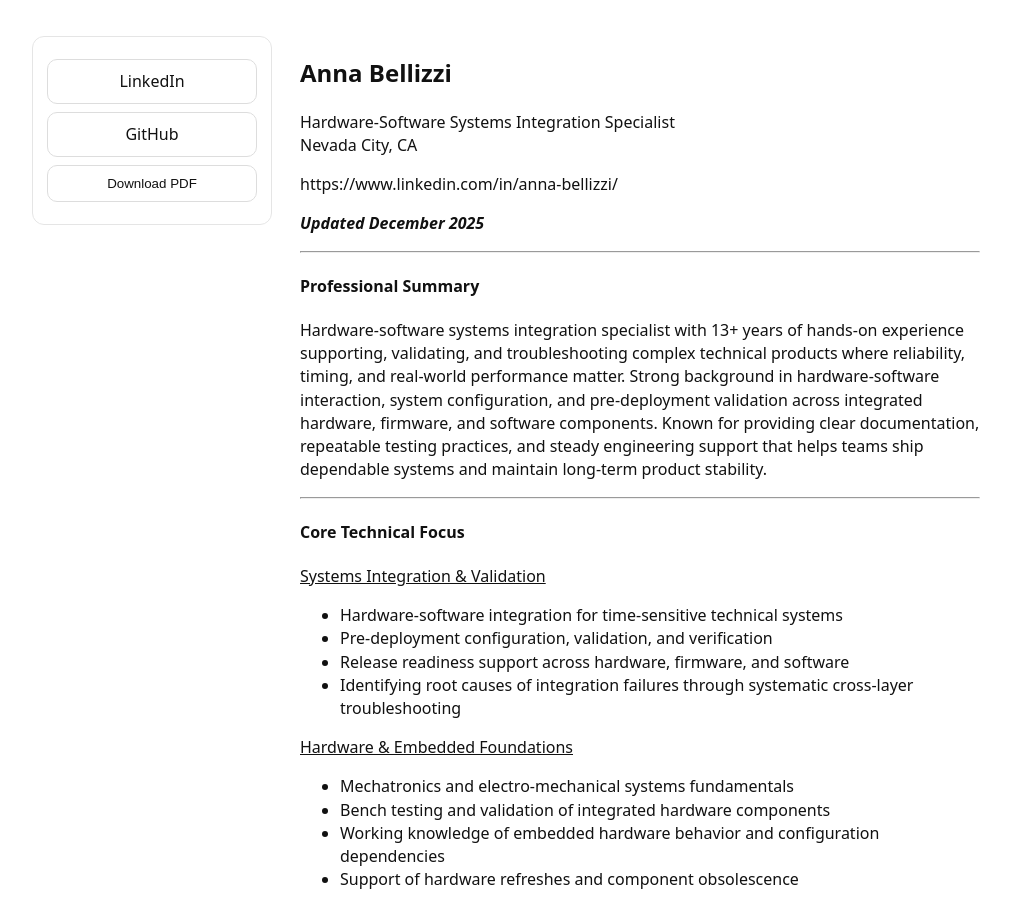
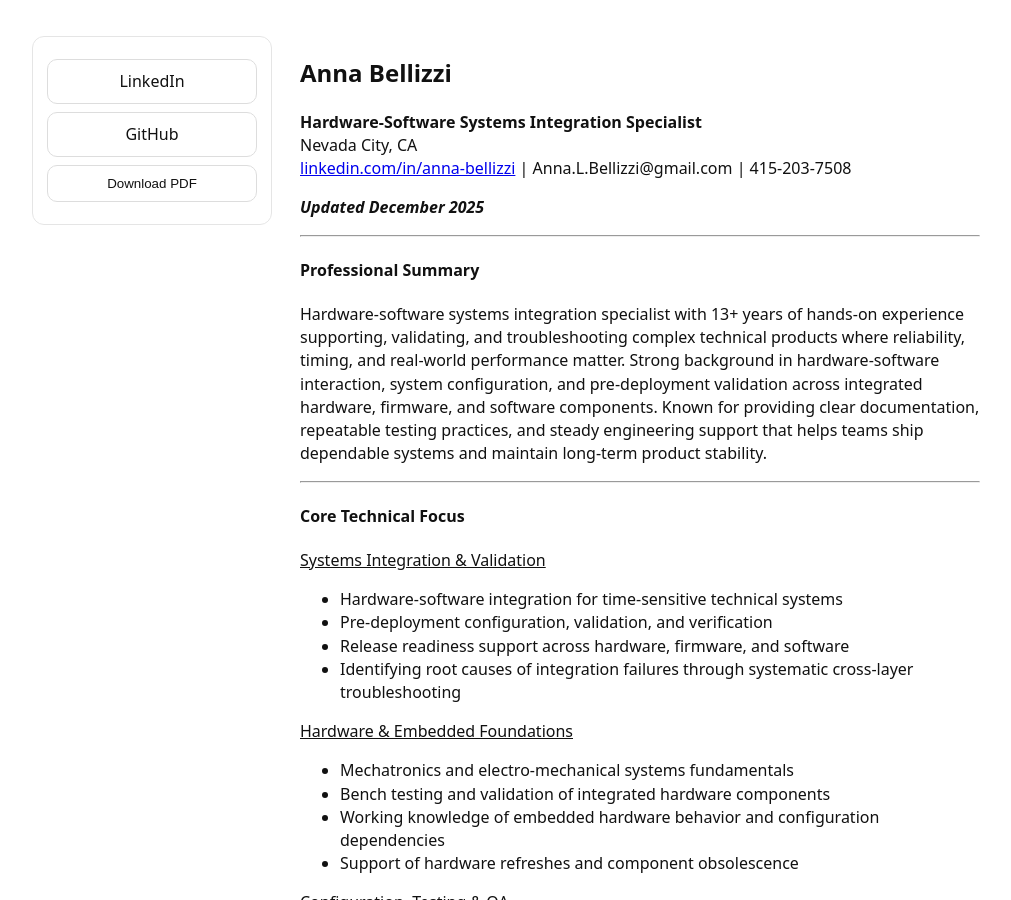
Before and after one commit to jostagirl/PublicResume, a Jekyll site: the page built from v/GrassValley/index.md, in a window 1280 px wide and 900 px high. Shown: the whole window, without its empty margins (134-1145 px from the left). Built offline with Jekyll 4.4.1, drawn with Linux system fonts in a browser that asks for light colours; our own code applies the rules of GitHub Pages for plain Markdown files.

Commit message:
Publish resume site update

```diff
--- a/v/GrassValley/index.md
+++ b/v/GrassValley/index.md
@@ -2,11 +2,11 @@
 title: Anna Bellizzi | Resume
 css: /PublicResume/assets/style.css
 ---
-## Anna Bellizzi
-Hardware-Software Systems Integration Specialist
-Nevada City, CA
+<h2>Anna Bellizzi</h2>
 
-https://www.linkedin.com/in/anna-bellizzi/
+<strong>Hardware-Software Systems Integration Specialist</strong><br/>
+Nevada City, CA<br/>
+<a href="https://www.linkedin.com/in/anna-bellizzi/">linkedin.com/in/anna-bellizzi</a> | Anna.L.Bellizzi@gmail.com | 415-203-7508
 
 ***Updated December 2025***
 
```
